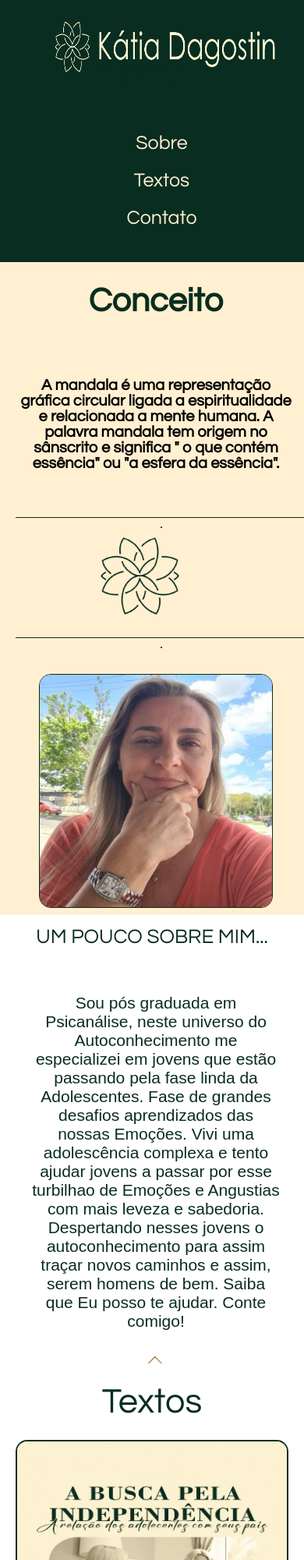
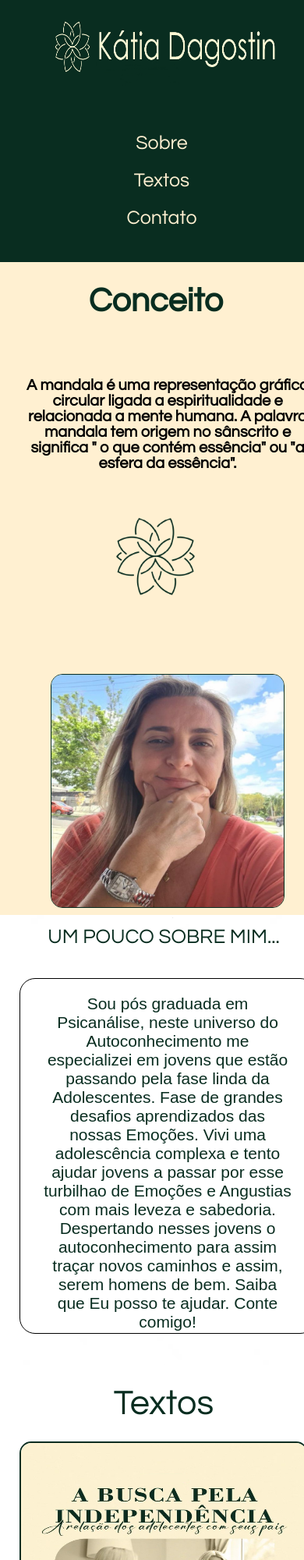
Before and after one commit to jotadagostin/katiadagostin, a website: page home.html in a window 390 px wide. Shown: the top 2000 px of the page at 78% size. Drawn offline with nearby package versions, Linux system fonts and the light colour scheme; a web font is replaced by a local one.

Commit message:
update mobile
430px

```diff
--- a/src/styles/about.css
+++ b/src/styles/about.css
@@ -57,13 +57,18 @@
 
 @media screen and (max-width: 430px) {
   .container_about {
-    width: 400px;
+    display: flex;
+    flex-direction: center;
+    justify-content: center;
+    width: 430px;
     height: auto;
     background-image: url("/src/img/manda-background-mobile.png");
     background-size: cover;
     background-repeat: no-repeat;
     background-position: center;
     background-attachment: fixed;
+    background-color: pink;
+
   }
 
   .container_about__h1 {
@@ -83,6 +88,8 @@
     padding: 20px 30px 2px 30px;
     font-size: 21px;
     text-align: center;
+    border: 1px solid black;
+    border-radius: 20px;
   }
 }
 
--- a/src/styles/gallery.css
+++ b/src/styles/gallery.css
@@ -98,7 +98,15 @@
 
 @media screen and (max-width: 430px) {
   .container_gallery {
-    background-color: white;
+    width: 430px;
+    background-color: pink;
+  }
+
+  .container_gallery__title {
+    width: 350px;
+    display: flex;
+    justify-content: center;
+    margin-left: 35px;
   }
 
   .container_gallery__images {
@@ -106,11 +114,13 @@
     grid-template-columns: repeat(1, 1fr);
     justify-items: center; */
     display: inline-block;
+    width: 410px;
+    margin-left: 5px;
   }
 
   .container_gallery__image {
     display: inline-block;
-    width: 350px;
+    width: 370px;
     height: 360px;
     border-radius: 15px;
     border: 2.5px solid var(--green-color);
--- a/src/styles/home-conceito.css
+++ b/src/styles/home-conceito.css
@@ -135,7 +135,7 @@
 
 @media screen and (max-width: 430px) {
   .container {
-    width: 400px;
+    width: 430px;
     height: 100%;
   }
 
@@ -151,15 +151,16 @@
   }
 
   .container_mandala {
-    width: 385px;
+    width: 430px;
     display: inline-block;
     justify-content: center;
     align-items: center;
     text-align: center;
+    margin-left: 5px;
   }
 
   .container_mandala__retangulo {
-    width: 375px;
+    display: none;
   }
 
   .container_foto__img {
```
